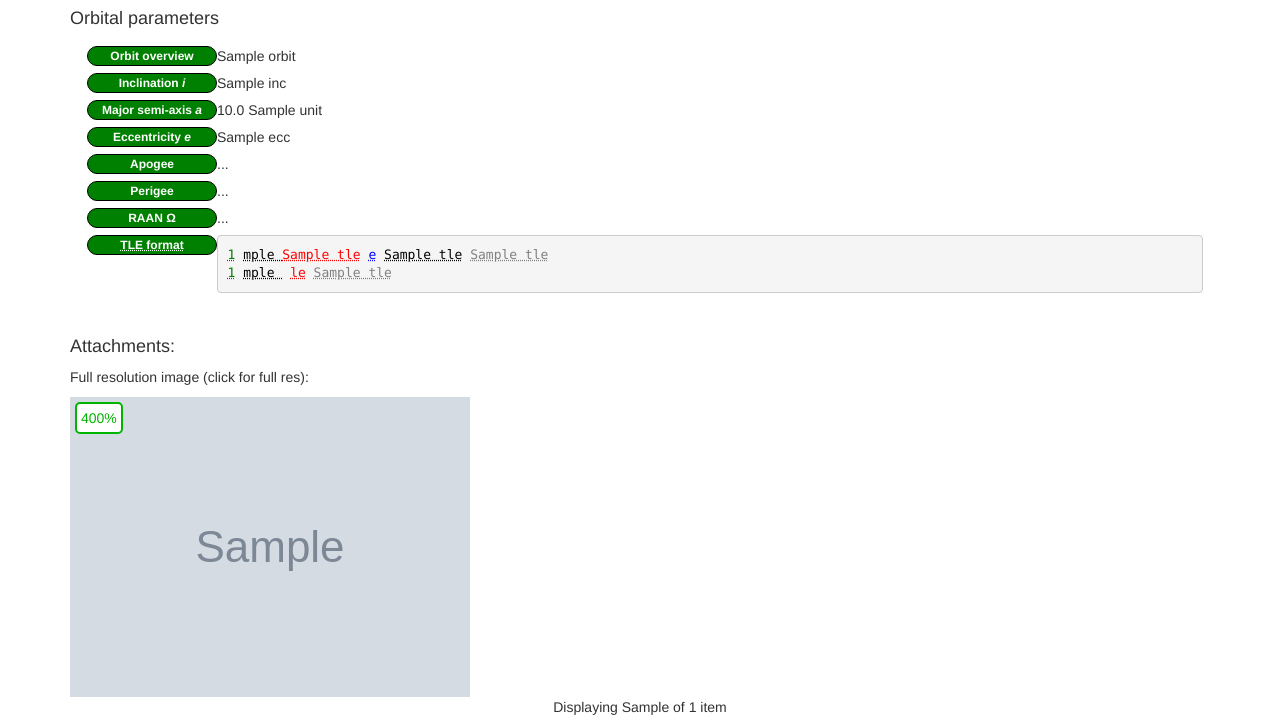
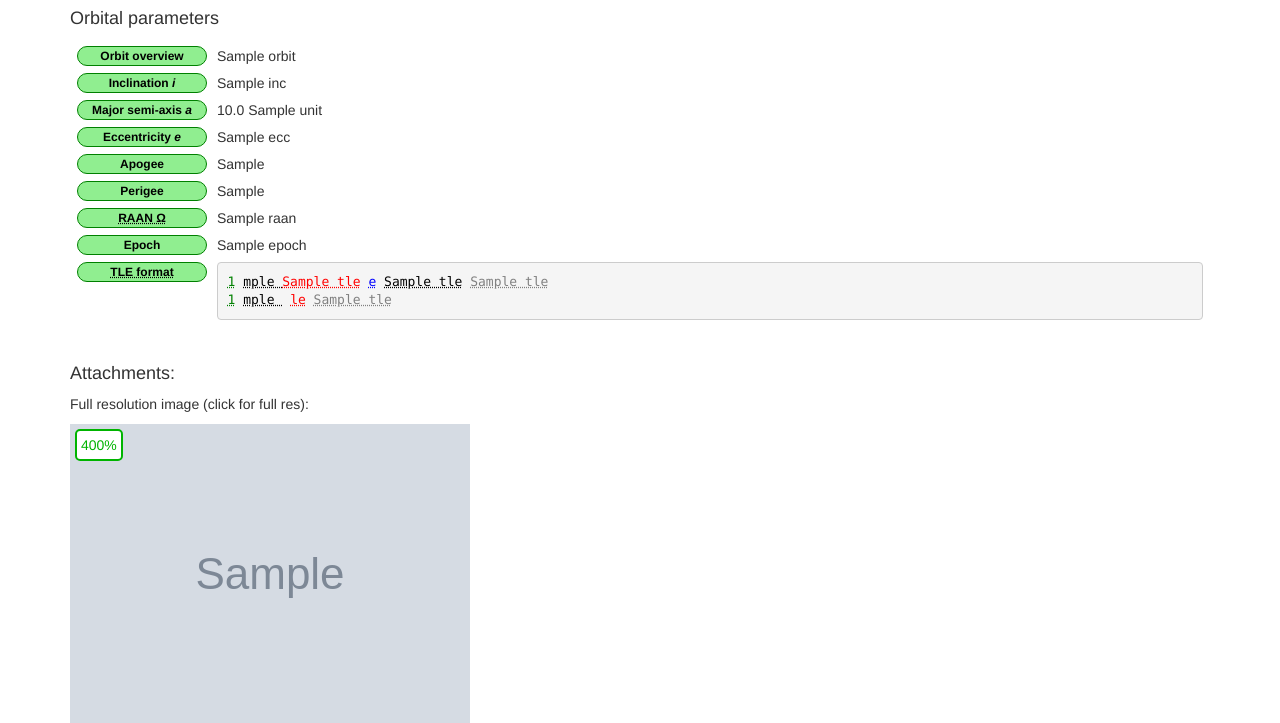
Before and after one commit to gut-space/svarog, a Flask app: template server/templates/obs.html in a window 1280 px wide. Shown: the part 1181-1904 px from the top of the page. Run offline with Flask 2, Linux system fonts and the light colour scheme; the template is opened without the code that fills it: most values are stand-ins (such as "Sample title", 1, 10 or a date in 2020); grey boxes marked "Sample" are stand-in pictures; some libraries are stand-ins or nearby versions.

Commit message:
Style, some abbreviations added

```diff
--- a/server/app/static/aquarius.css
+++ b/server/app/static/aquarius.css
@@ -49,8 +49,8 @@ dt {
     float: left;
     clear: left;
     width: 130px;
-    margin: 0 0 0 10px;
-    border: 1px solid black;
+    margin: 0 10px 0 0;
+    border: 1px solid green;
     text-align: right;
     font-weight: bold;
 }
@@ -61,6 +61,7 @@ dd {
 }
 
 .badge {
-    background-color: green;
+    background-color: lightgreen;
+    color: black;
 
 }
--- a/server/templates/obs.html
+++ b/server/templates/obs.html
@@ -11,9 +11,16 @@
     <h4>Transmission parameters</h4>
     <p>
         <dl>
-            <dt class="badge">AOS</dt><dd>{{ obs.aos }}</dd>
-            <dt class="badge">TCA</dt><dd>{{ obs.tca }}</dd>
-            <dt class="badge">LOS</dt><dd>{{ obs.los }}</dd>
+            <dt class="badge">
+                <abbr title="Acquistion of Signal, when the satellite was first seen over the horizon">AOS</abbr>
+            </dt><dd>{{ obs.aos }}</dd>
+
+            <dt class="badge">
+                <abbr title="Time of Closest Approach, a moment when the satellite was closest to the observer (and typically highest over the horizon">TCA</abbr>
+            </dt>
+            <dd>{{ obs.tca }}</dd>
+
+            <dt class="badge"><abbr title="Loss of Signal, when the satellite set under the horizon and was no longer visible">LOS</abbr></dt><dd>{{ obs.los }}</dd>
             {% if obs.notes %}
             <dt class="badge">Notes</dt><dd>{{ obs.notes }}</dd>
             {% endif %}
@@ -40,9 +47,13 @@
         <dt class="badge">Inclination <i>i</i></dt><dd> {{ orbit.inc }}</dd>
         <dt class="badge">Major semi-axis <i>a</i></dt><dd>{{ "%4.1f %s" % (orbit.a.value, orbit.a.unit) }}</dd>
         <dt class="badge">Eccentricity <i>e</i></dt><dd>{{ orbit.ecc }}</dd>
-        <dt class="badge">Apogee</dt><dd>...</dd>
-        <dt class="badge">Perigee</dt><dd>...</dd>
-        <dt class="badge">RAAN &Omega;</dt><dd>...</dd>
+        <dt class="badge">Apogee</dt><dd> {{ orbit.r_a}} </dd>
+        <dt class="badge">Perigee</dt><dd> {{ orbit.r_p}} </dd>
+        <dt class="badge"><abbr title="Right Ascension of the Ascending Node (or longtiude of the AN),
+describes the angle where orbital plane crosses the equatorial plane.
+In other words, how rotated the orbital plane is around the the polar N-S axis.">RAAN &Omega;</abbr>
+        </dt><dd> {{orbit.raan}} </dd>
+        <dt class="badge">Epoch</dt><dd>{{ orbit.epoch }}</dd>
 
 
     <dt class="badge"><abbr title="Two Line Element, a popular notation that describes Earth orbits">TLE format</abbr></dt>
```
